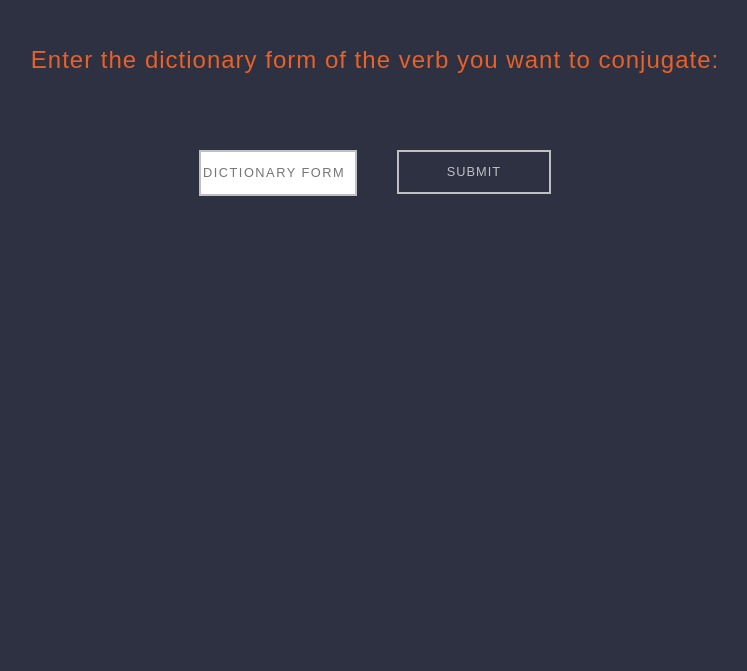
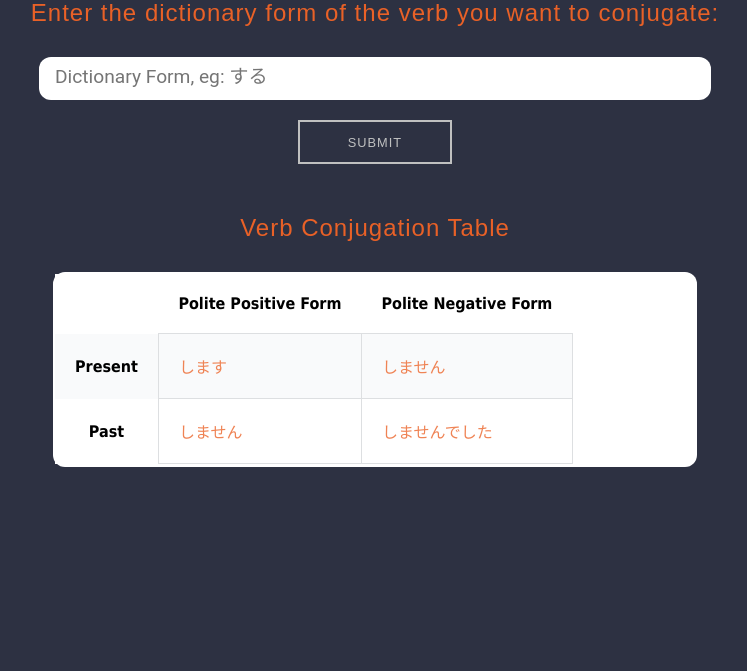
Before and after one commit to DMEstillero/Japanese-Verb-Conjugator, a plain HTML site: page JPNwebsite/index.html in a window 1280 px wide. Shown: the part 129-800 px from the top of the page, without its empty margins (265-1012 px from the left). Drawn offline with Linux system fonts and the light colour scheme.

Commit message:
Created the table for the conjugated verbs

```diff
--- a/JPNwebsite/index.html
+++ b/JPNwebsite/index.html
@@ -9,14 +9,38 @@
 <body>
     <h1><span>My Japanese Verb Conjugator</h1></span>
     <h6>Enter the dictionary form of the verb you want to conjugate:</h6>
+        <div class = "form__group">
+            <input type="text" class="form__input" id="verb" placeholder="Dictionary Form, eg: する" required=""/>
+        </div>
     <div id="container">
-    <input type="input" class="button" id="button-5" placeholder="Dictionary Form">
     <div class="button" id="button-5">
         <div id="translate"></div>
         <a>Submit</a>
     </div>
       <!-- End Container -->
     </div>
+    <div>
+        <h2>Verb Conjugation Table</h2>
+    </div>
+    <table>
+        <tr>
+            <th> </th>
+            <th>Polite Positive Form</th>
+            <th>Polite Negative Form</th>
+        </tr>
+        <tr>
+            <th>Present</th>
+            <td>します</td>
+            <td>しません</td>
+        <tr>
+            <th>Past</th>
+            <td>しません</td>
+            <td>しませんでした</td>
+        </tr>
+
+        </tr>
+    </table>
+
 </body>
 
 
--- a/JPNwebsite/resources/css/index.css
+++ b/JPNwebsite/resources/css/index.css
@@ -15,10 +15,19 @@ body {
     letter-spacing: 1px;
   }
 
+  h2 {
+    font-size: 1.5em;
+    text-align: center;
+    padding: 30px 0 30px 0;
+    color: #e96127;
+    font-weight: 25;
+    letter-spacing: 1px;
+  }
+
   h6 {
     font-size: 1.5em;
     text-align: center;
-    padding: 5px 0 0 0;
+    padding: 30px 0 30px 0;
     color: #e96127;
     font-weight: 25;
     letter-spacing: 1px;
@@ -100,3 +109,74 @@ body {
   #button-5:hover a {
     color: #2D3142;
   }
+  *,
+  *::after,
+  *::before {
+    margin: 0;
+    padding: 0;
+    box-sizing: inherit;
+    font-size: 62,5%;
+  }
+
+  .form__label {
+    font-family: 'Roboto', sans-serif;
+    font-size: 1.2rem;
+    margin-left: 2rem;
+    display: block;
+    transition: all 0.3s;
+    transform: translateY(0rem);
+  }
+
+  .form__input {
+    font-family: 'Roboto', sans-serif;
+    color: #333;
+    font-size: 1.2rem;
+    margin: 0 auto;
+    padding: 0.5rem 1rem;
+    border-radius: 0.75rem;
+    background-color: rgb(255, 255, 255);
+    border: none;
+    width: 50%;
+    display: block;
+    border-bottom: 0.3rem solid transparent;
+    transition: all 0.3s;
+  }
+
+  table {
+    border-collapse: collapse;
+      font-family: Tahoma, Geneva, sans-serif;
+    display: flex;
+    align-items: center;
+    justify-content: center;
+    margin: 0 auto;
+    padding: 0.15rem 0.15rem;
+    border-radius: 0.75rem;
+    background-color: rgb(255, 255, 255);
+    border: none;
+    width: 50%;
+    display: block;
+  }
+  table th {
+    padding: 20px;
+  }
+  table td {
+    padding: 20px;
+  }
+  table thead td {
+    background-color: #2D3142;
+    color: #2D3142;
+    font-weight: bold;
+    font-size: 13px;
+    border: 1px solid #EF8354;
+    padding: 15px;
+  }
+  table tbody td {
+    color: #EF8354;
+    border: 1px solid #dddfe1;
+  }
+  table tbody tr {
+    background-color: #f9fafb;
+  }
+  table tbody tr:nth-child(odd) {
+    background-color: #ffffff;
+  }
```
